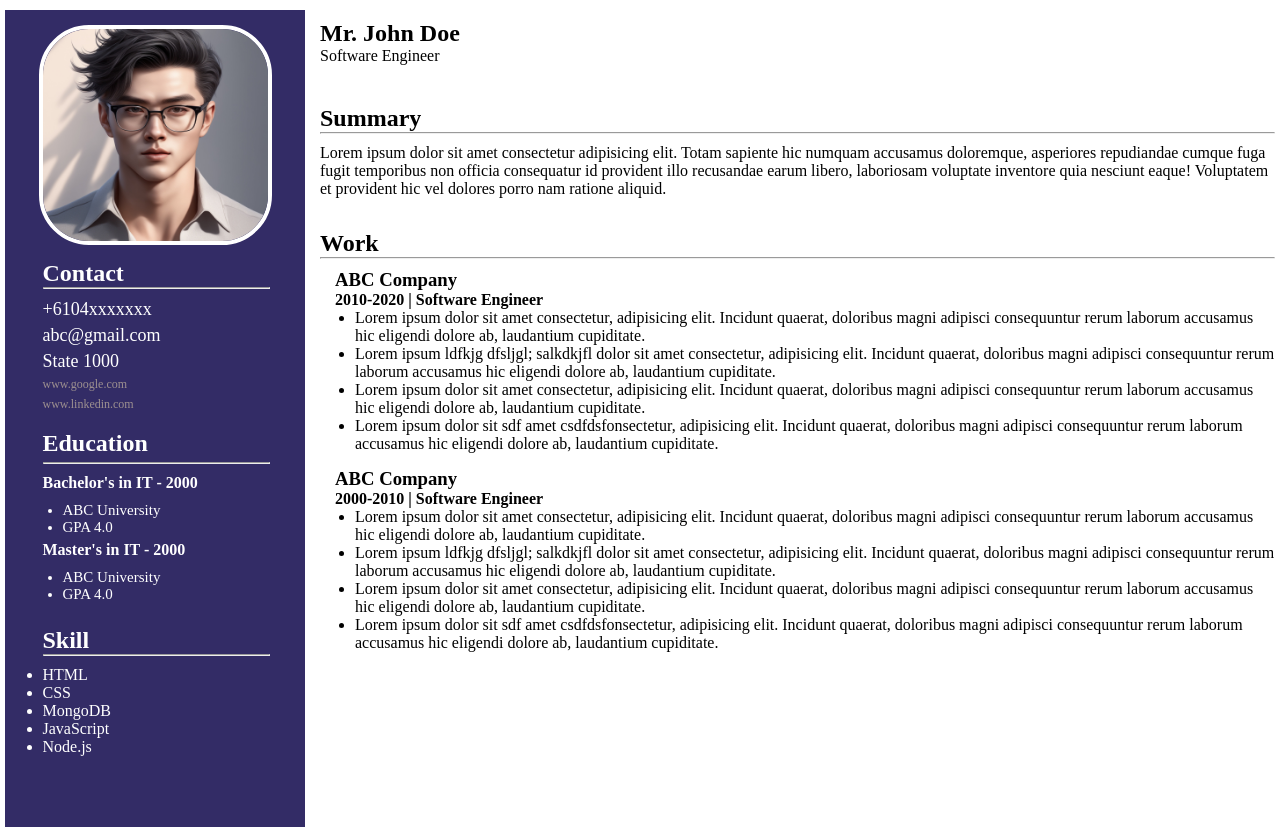
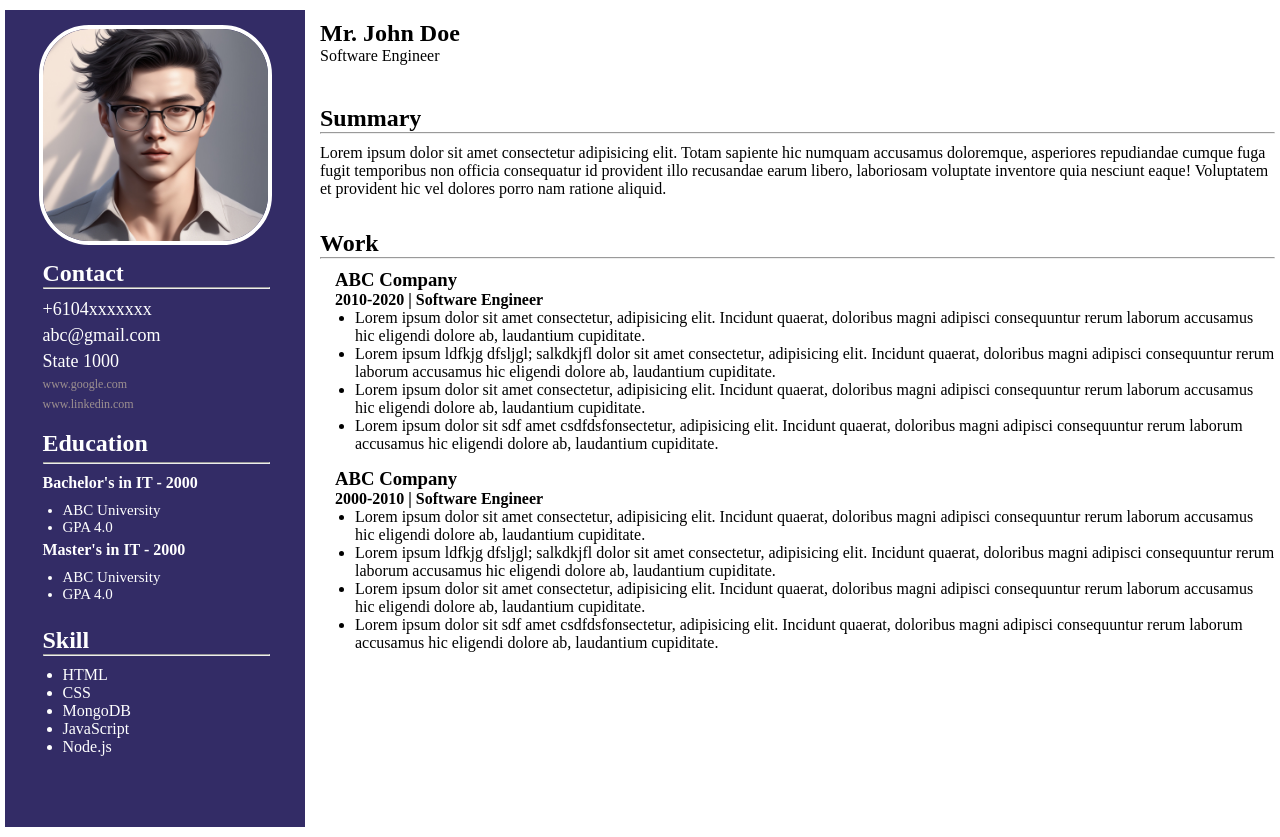
Before and after one commit to Ram-cpu-coder/Resume-Sample, a plain HTML site: page index.html in a window 1280 px wide. Drawn offline with Linux system fonts and the light colour scheme.

Commit message:
second commit

```diff
--- a/style.css
+++ b/style.css
@@ -151,6 +151,9 @@
     width: 100%;
     margin-bottom: 10px;
 }
+.skill-flex ul{
+    margin-left: 20px;
+}
 
 .name-title{
     /* height: 20%; */
```
